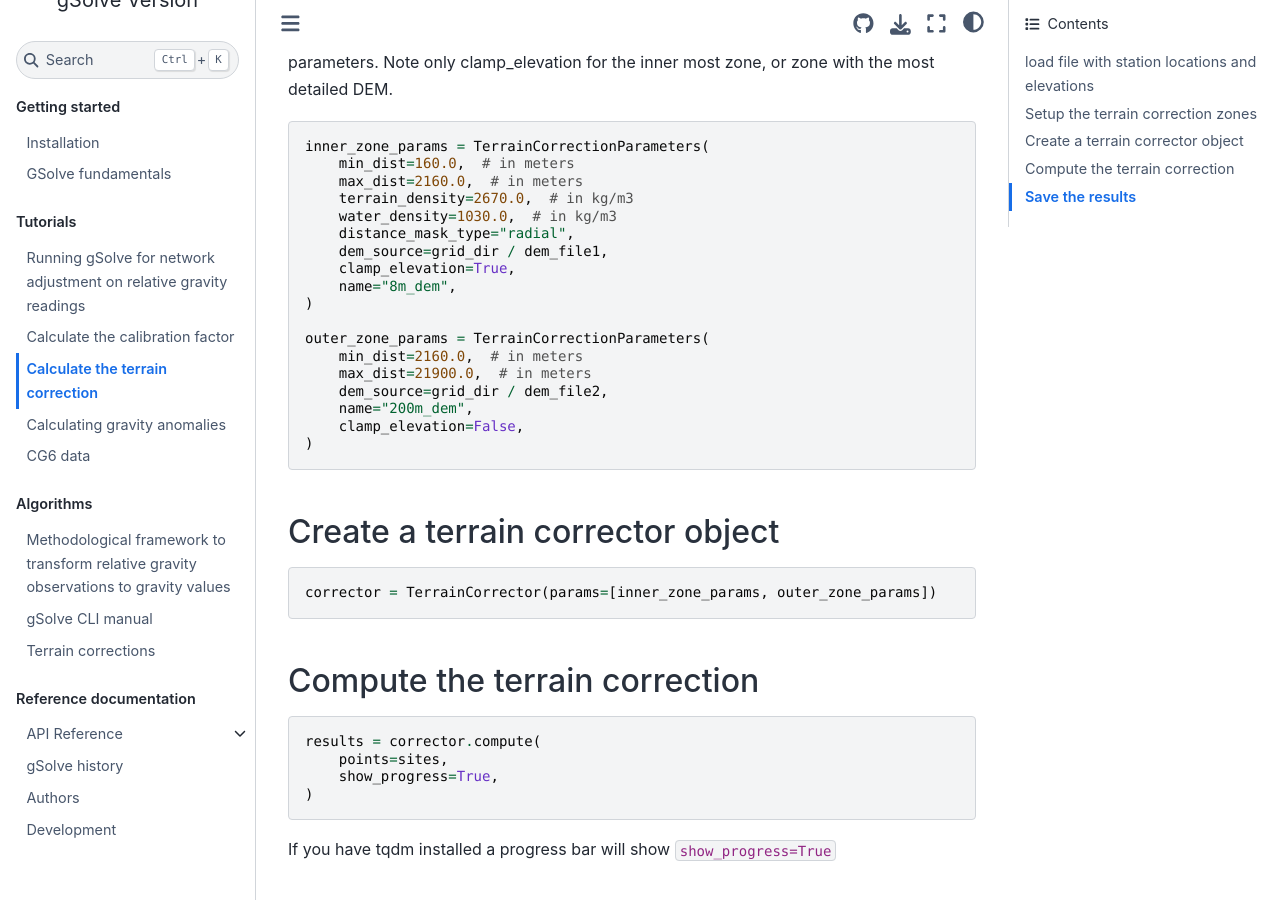
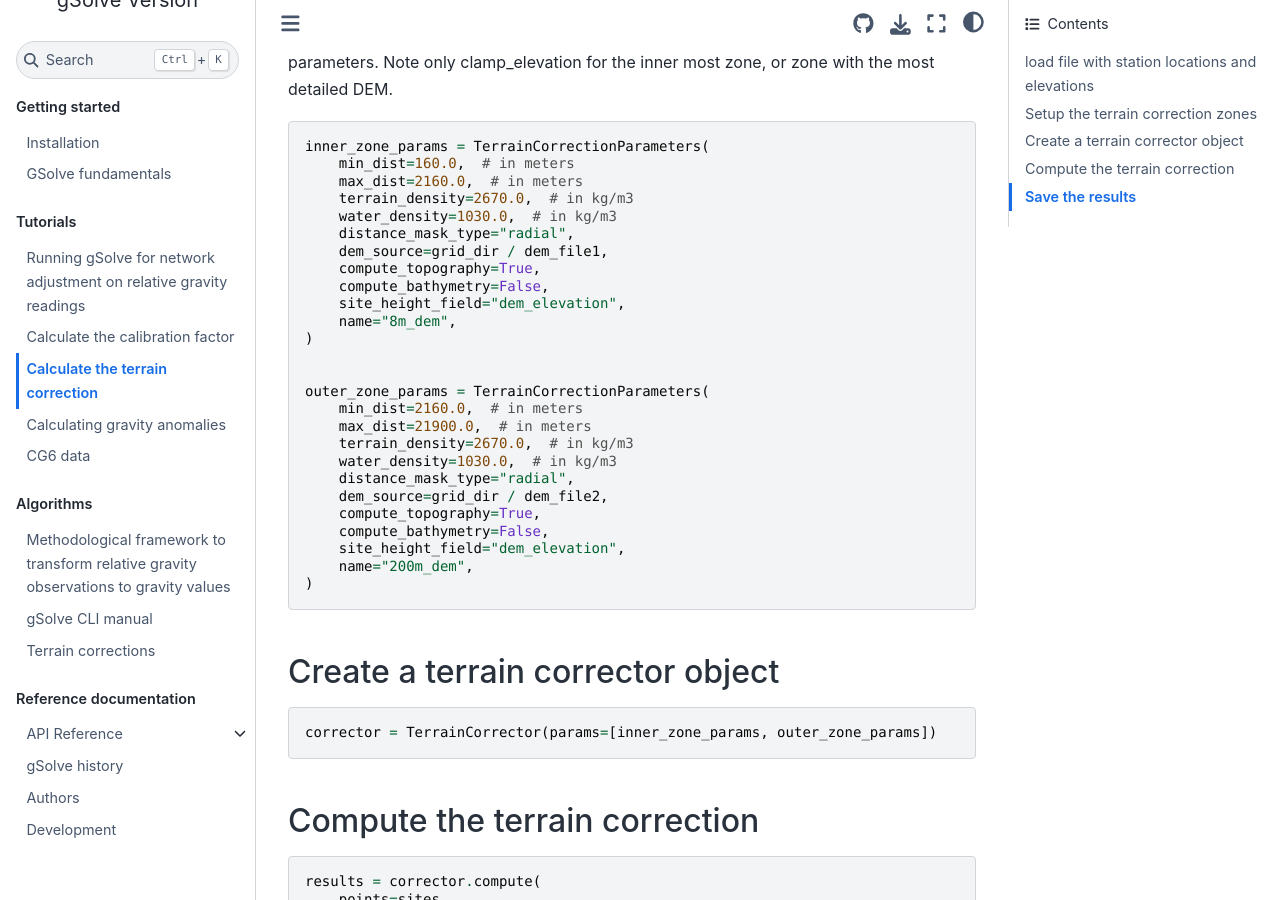
Before and after one commit to GNS-Science/gsolve, a Sphinx documentation site: the page built from docs/source/Tutorial_terrain_correction.md, in a window 1280 px wide and 900 px high, scrolled down 1143 px. Built offline with Sphinx 7.4.7 and the Sphinx Book theme 1.1.4, drawn with Linux system fonts in a browser that asks for light colours; the version number could not be read and is left out.

Commit message:
updates to terrain correction docs

````diff
--- a/docs/source/Tutorial_terrain_correction.md
+++ b/docs/source/Tutorial_terrain_correction.md
@@ -55,16 +55,24 @@ inner_zone_params = TerrainCorrectionParameters(
     water_density=1030.0,  # in kg/m3
     distance_mask_type="radial",
     dem_source=grid_dir / dem_file1,
-    clamp_elevation=True,
+    compute_topography=True,
+    compute_bathymetry=False,
+    site_height_field="dem_elevation",
     name="8m_dem",
 )
+
 
 outer_zone_params = TerrainCorrectionParameters(
     min_dist=2160.0,  # in meters
     max_dist=21900.0,  # in meters
+    terrain_density=2670.0,  # in kg/m3
+    water_density=1030.0,  # in kg/m3
+    distance_mask_type="radial",
     dem_source=grid_dir / dem_file2,
+    compute_topography=True,
+    compute_bathymetry=False,
+    site_height_field="dem_elevation",
     name="200m_dem",
-    clamp_elevation=False,
 )
 ```
 
````
Also changed, not shown: docs/source/terrain_corrections.md (+6 -6 lines), 1 other file.
